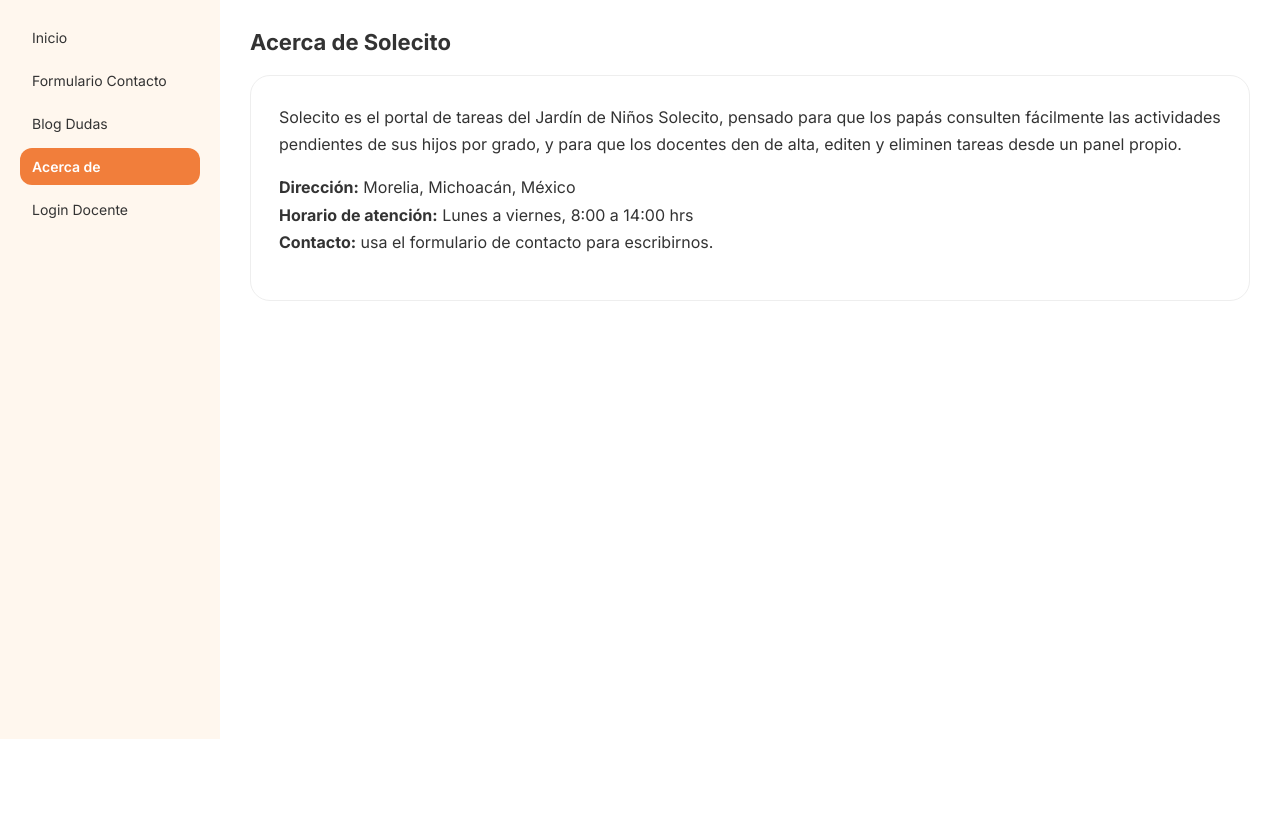
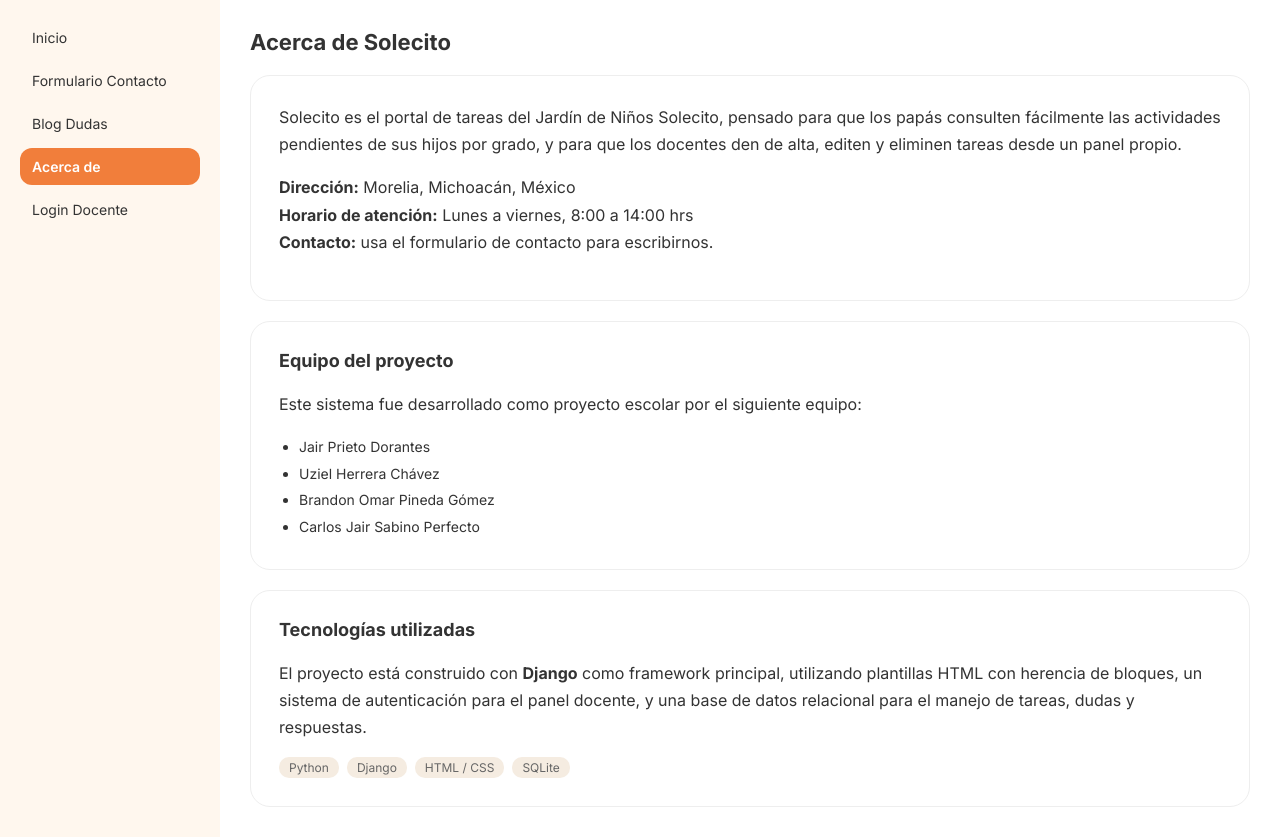
Before and after one commit to brandonomarpinedagomez7512004-hue/solecito_proyecto, a Django app: page /acerca/ in a window 1280 px wide. Shown: the part 52-889 px from the top of the page. Before the commit the page ends 791 px from the top, so only its background shows below. Run offline with Django 5.2, Linux system fonts and the light colour scheme.

Commit message:
Agrega seccion de equipo y tecnologias en Acerca de

```diff
--- a/solecito_proyecto/tareas/templates/tareas/acerca.html
+++ b/solecito_proyecto/tareas/templates/tareas/acerca.html
@@ -27,6 +27,35 @@
                     <strong>Contacto:</strong> usa el formulario de contacto para escribirnos.
                 </p>
             </div>
+
+            <div class="tarjeta-detalle" style="margin-top: 20px;">
+                <h1 style="font-size: 18px;">Equipo del proyecto</h1>
+                <p class="info-bloque">
+                    Este sistema fue desarrollado como proyecto escolar por el siguiente equipo:
+                </p>
+                <ul style="line-height: 1.9; padding-left: 20px; font-size: 14px;">
+                    <li>Jair Prieto Dorantes</li>
+                    <li>Uziel Herrera Chávez</li>
+                    <li>Brandon Omar Pineda Gómez</li>
+                    <li>Carlos Jair Sabino Perfecto</li>
+                </ul>
+            </div>
+
+            <div class="tarjeta-detalle" style="margin-top: 20px;">
+                <h1 style="font-size: 18px;">Tecnologías utilizadas</h1>
+                <p class="info-bloque">
+                    El proyecto está construido con <strong>Django</strong> como framework principal,
+                    utilizando plantillas HTML con herencia de bloques, un sistema de autenticación
+                    para el panel docente, y una base de datos relacional para el manejo de tareas,
+                    dudas y respuestas.
+                </p>
+                <div class="acciones">
+                    <span class="clave">Python</span>
+                    <span class="clave">Django</span>
+                    <span class="clave">HTML / CSS</span>
+                    <span class="clave">SQLite</span>
+                </div>
+            </div>
         </div>
     </div>
 {% endblock %}
```
